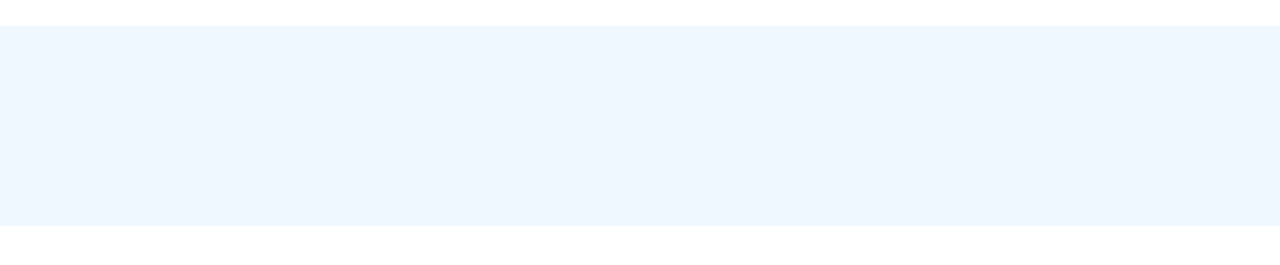
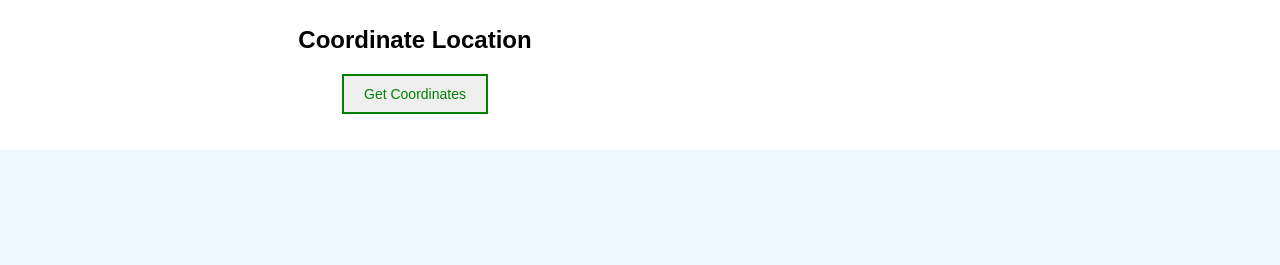
Before and after one commit to dbobb220/ACA_web101_david_bobb, a plain HTML site: page dashboard/dashboard.html in a window 1280 px wide. Shown: the part 783-1048 px from the top of the page. Before the commit the page ends 1009 px from the top, so only its background shows below. Drawn offline with Linux system fonts and the light colour scheme.

Commit message:
geolocation project

```diff
--- a/dashboard/dashboard.css
+++ b/dashboard/dashboard.css
@@ -251,5 +251,34 @@ p#friendly_greeting {
 
 }
 
-/* No need for tablet styling as CSS grid was used to work
-for tablet design and for desktop design as per wireframes */
+/* Geolocator CSS */
+
+div#geolocator {
+    display: flex;
+    flex-direction: column;
+    align-items: center;
+}
+
+button#location_btn {
+    -webkit-appearance: none;
+    appearance: none;
+    -moz-appearance: none;
+    font-size: 14px;
+    padding: 10px 20px;
+    width: fit-content;
+    border: 2px solid green;
+    color: green;
+    transition:.4s;
+}
+
+button#location_btn:hover {
+    -webkit-appearance: none;
+    appearance: none;
+    -moz-appearance: none;
+    font-size: 14px;
+    padding: 10px 20px;
+    width: fit-content;
+    border: 2px solid green;
+    color: white;
+    background:green;
+}
--- a/dashboard/dashboard.html
+++ b/dashboard/dashboard.html
@@ -7,7 +7,6 @@
     <meta name="viewport" content="width=device-width, initial-scale=1">
     <link rel="stylesheet" type="text/css" media="screen" href="dashboard.css" />
     <link href='https://fonts.googleapis.com/css?family=Comfortaa' rel='stylesheet' type='text/css'>
-
 </head>
 <body>
     <header>Dashboard</header>
@@ -76,7 +75,18 @@
                     </div>
                 </div>
             </section>
+            <section class="container">
+                <div id="geolocator">
+                    <h2>Coordinate Location</h2>
+                    <button id="location_btn" onclick="getLocation()">Get Coordinates</button>
+                    <div class="location_results">
+                        <p id="my_longitude"></p>
+                        <p id="my_latitude"></p>
+                    </div>
+                </div>
+            </section>
     </main>
     <footer></footer>
+    <script src="dashboard.js"></script>
 </body>
 </html>
--- /dev/null
+++ b/dashboard/dashboard.js
@@ -0,0 +1,17 @@
+/// Code for GeoLocator
+
+var myLongitude = document.getElementById('my_longitude');
+var myLatitude = document.getElementById('my_latitude');
+
+var getLocation = function getLocation() {
+    if(navigator.geolocation) {
+        navigator.geolocation.getCurrentPosition(displayPosition);
+    } else {
+        myLocation.innerHTML = "Location not available";
+    }
+}
+
+function displayPosition(position) {
+    myLongitude.innerHTML = "Longitude: " + position.coords.longitude;
+    myLatitude.innerHTML = "Latitude: " + position.coords.latitude;
+}
```
Also changed, not shown: 1 other file.
